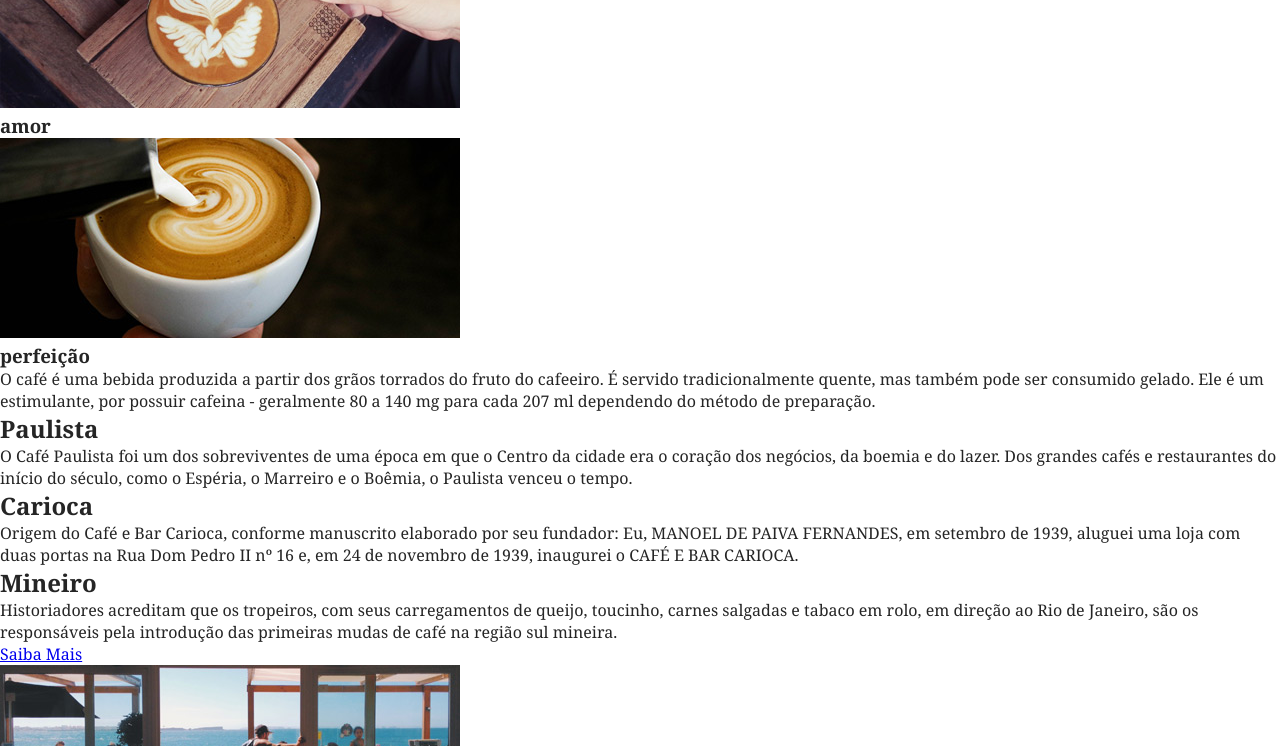
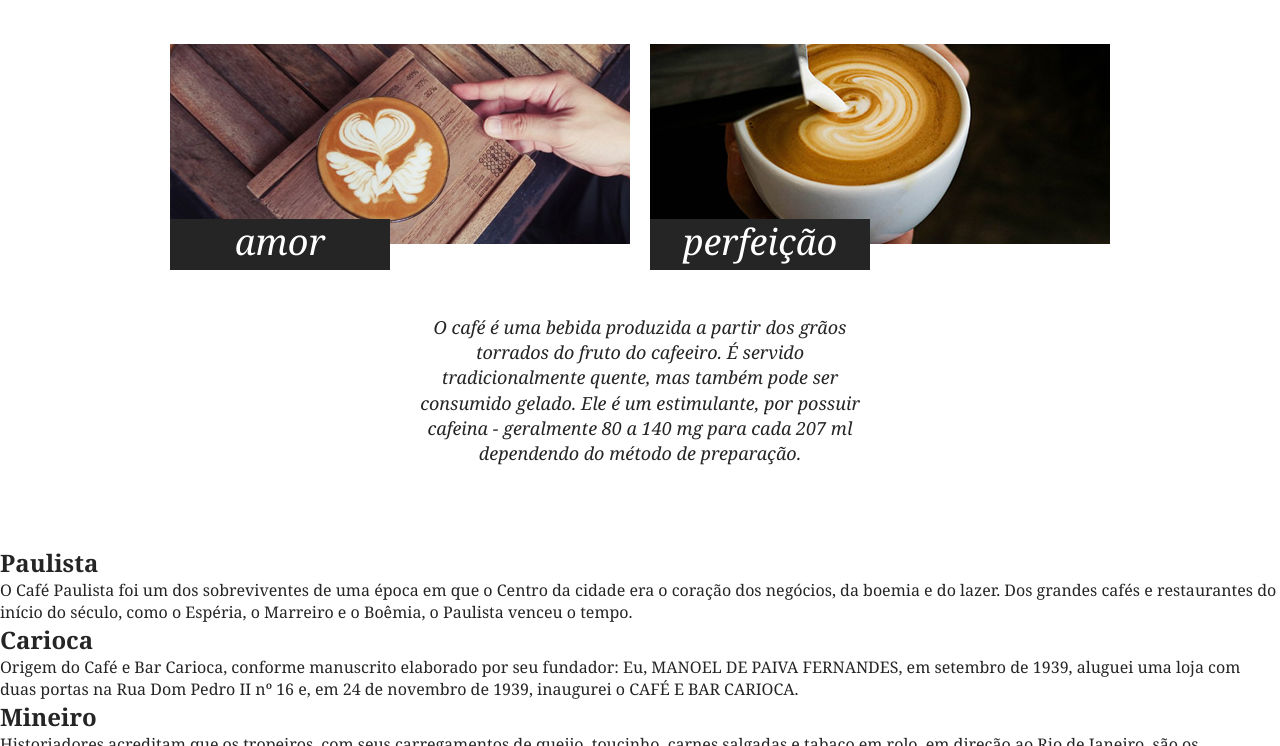
Before and after one commit to Lucaslfd/Brafe, a plain HTML site: page Primeiro/index.html in a window 1280 px wide. Shown: the part 687-1433 px from the top of the page. Drawn offline with Linux system fonts and the light colour scheme.

Commit message:
Style: Adicionando stilo na section sobre

```diff
--- a/Primeiro/css/style.css
+++ b/Primeiro/css/style.css
@@ -18,15 +18,15 @@ body {
     padding: 20px 0;
 }
 
-.menu-container::after, .menu-container::before {
+.container {
+    max-width: 960px;
+    margin: 0 auto;
+}
+
+.container::after, .container::before {
     content: '';
     display: table;
     clear: both;
-}
-
-.menu-container {
-    max-width: 960px;
-    margin: 0 auto;
 }
 
 .menu-logo {
@@ -79,3 +79,47 @@ body {
     font-style: italic;
     font-size: 1.125em;
 }
+
+.sobre {
+    padding: 60px 0;
+}
+
+.sobre h2 {
+    text-align: center;
+    font-size: 2.25em;
+    margin-bottom: 60px;
+}
+
+.sobre-item {
+    width: 460px;
+    float: left;
+    margin: 0 10px;
+}
+
+.sobre-item img {
+    display: block;
+    max-width: 100%;
+}
+
+.sobre-item h3 {
+    font-size: 2.25em;
+    background: var(--black_um);
+    width: 220px;
+    line-height: 1em;
+    color: var(--white_normal);
+    font-style: italic;
+    font-weight: normal;
+    text-align: center;
+    padding: 5px 0 10px 0;
+    top: -25px;
+    position: relative;
+}
+
+.sobre > p {
+    font-size: 1.125em;
+    line-height: 1.4em;
+    font-style: italic;
+    text-align: center;
+    margin: 20px auto;
+    max-width: 460px;
+}
--- a/Primeiro/index.html
+++ b/Primeiro/index.html
@@ -8,7 +8,7 @@
 </head>
 <body>
     <header class="menu">
-        <div class="menu-container">
+        <div class="container">
             <a class="menu-logo" href="#"><img src="./img/brafe.png" alt="Logo Brafe"></a>
 
             <nav class="menu-nav">
@@ -35,14 +35,14 @@
 
 
 
-    <section>
+    <section class="sobre">
         <h2>Uma Mistura De</h2>
-        <div>
-            <div>
+        <div class="container">
+            <div class="sobre-item">
                 <img src="./img/cafe-1.jpg" alt="">
                 <h3>amor</h3>
             </div>
-            <div>
+            <div class="sobre-item">
                 <img src="./img/cafe-2.jpg" alt="">
                 <h3>perfeição</h3>
             </div>
```
